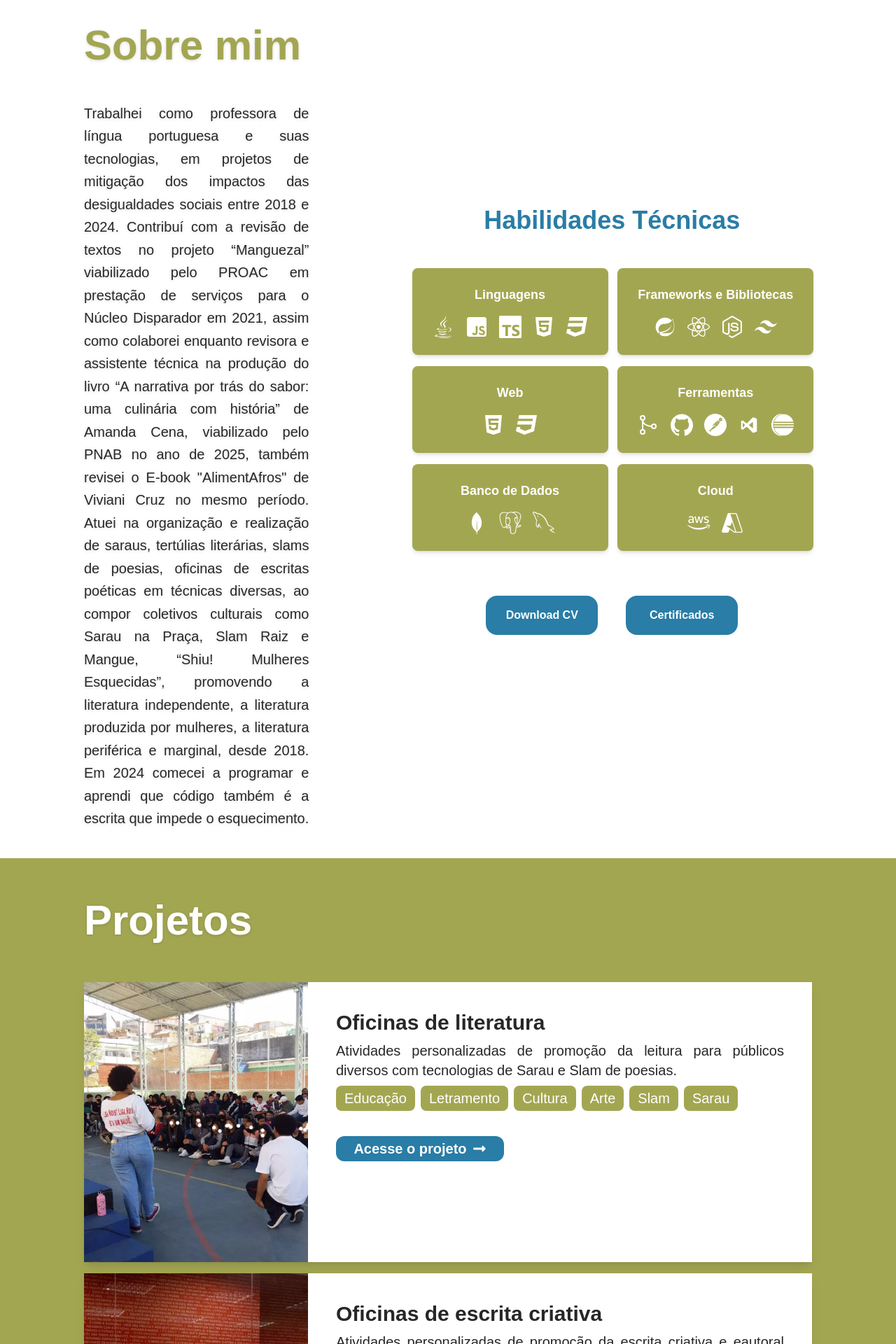
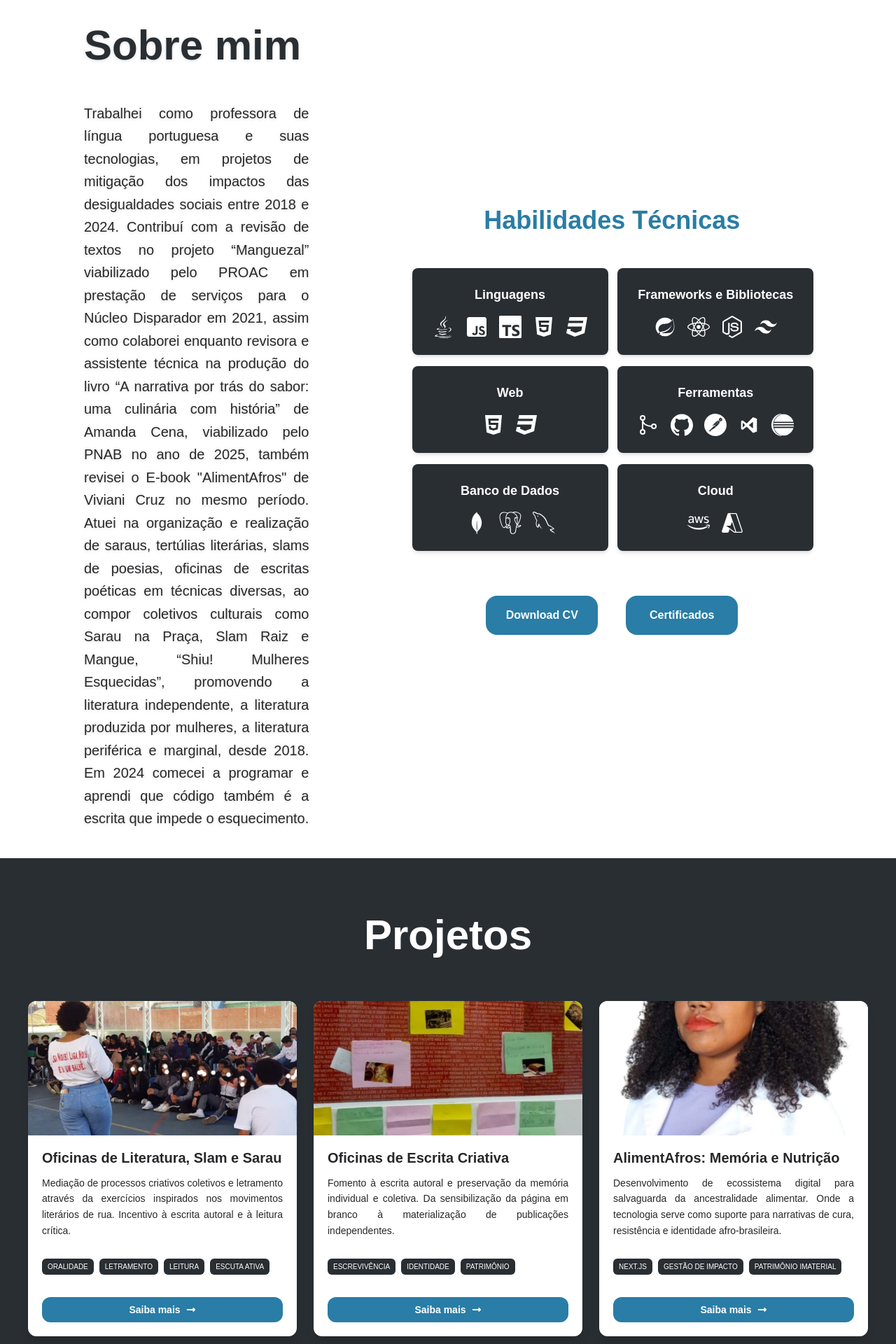
Before and after one commit to Irenita-Lopes/portfolio-irenita-lopes, a Next.js app: page / in a window 1280 px wide. Shown: the part 880-2800 px from the top of the page at 70% size. Built offline with nearby package versions, Linux system fonts and the light colour scheme.

Commit message:
criando seção de blog

```diff
--- a/src/app/screens/About/index.tsx
+++ b/src/app/screens/About/index.tsx
@@ -33,7 +33,7 @@ const About = () => {
             id="about"
         >
             <div className="w-full md:w-1/2 flex flex-col justify-center items-center md:items-start">
-                <h1 className="text-5xl md:text-6xl text-center mb-4 font-bold text-[#A3A651] leading-relaxed drop-shadow-sm md:text-left">
+                <h1 className="text-5xl md:text-6xl text-center mb-4 font-bold text-[#292E33] leading-relaxed drop-shadow-sm md:text-left">
                     Sobre mim
                 </h1>
                 <p className="mt-4 text-lg md:text-xl text-justify text-zinc-800 leading-relaxed drop-shadow-sm md:w-3/4">
@@ -51,7 +51,7 @@ const About = () => {
                 <h2 className="text-4xl mb-6 text-[#297DA6] font-bold">Habilidades Técnicas</h2>
 
                 <div className="text-white flex flex-col gap-4 md:grid md:grid-cols-2">
-                    <div className="card bg-[#a3a651] p-6 rounded-lg shadow-md w-70  flex flex-col items-center">
+                    <div className="card bg-[#292E33] p-6 rounded-lg shadow-md w-70  flex flex-col items-center">
                         <span className="text-lg font-semibold mb-2">Linguagens</span>
                         <div className="flex gap-4 mt-2">
                             <FaJava size={32} />
@@ -62,7 +62,7 @@ const About = () => {
                         </div>
                     </div>
 
-                    <div className="card bg-[#A3A651] p-6 rounded-lg shadow-md flex md:w-70 flex-col items-center">
+                    <div className="card bg-[#292E33] p-6 rounded-lg shadow-md flex md:w-70 flex-col items-center">
                         <span className="text-lg font-semibold mb-2">Frameworks e Bibliotecas</span>
                         <div className="flex gap-4 mt-2">
                             <BiLogoSpringBoot size={32} />
@@ -72,7 +72,7 @@ const About = () => {
                         </div>
                     </div>
 
-                    <div className="card bg-[#A3A651] p-6 rounded-lg shadow-md flex w-70 flex-col items-center">
+                    <div className="card bg-[#292E33] p-6 rounded-lg shadow-md flex w-70 flex-col items-center">
                         <span className="text-lg font-semibold mb-2">Web</span>
                         <div className="flex gap-4 mt-2">
                             <FaHtml5 size={32} />
@@ -80,7 +80,7 @@ const About = () => {
                         </div>
                     </div>
 
-                    <div className="card bg-[#A3A651] p-6 rounded-lg shadow-md w-70 flex flex-col items-center">
+                    <div className="card bg-[#292E33] p-6 rounded-lg shadow-md w-70 flex flex-col items-center">
                         <span className="text-lg font-semibold mb-2">Ferramentas</span>
                         <div className="flex gap-4 mt-2">
                             <IoGitMergeOutline size={32} />
@@ -92,7 +92,7 @@ const About = () => {
                     </div>
 
 
-                    <div className="card bg-[#A3A651] p-6 rounded-lg shadow-md w-70 flex flex-col items-center">
+                    <div className="card bg-[#292E33] p-6 rounded-lg shadow-md w-70 flex flex-col items-center">
                         <span className="text-lg font-semibold mb-2">Banco de Dados</span>
                         <div className="flex gap-4 mt-2">
                             <SiMongodb size={32} />
@@ -102,7 +102,7 @@ const About = () => {
                     </div>
 
 
-                    <div className="card bg-[#A3A651] p-6 rounded-lg shadow-md w-70 flex flex-col items-center">
+                    <div className="card bg-[#292E33] p-6 rounded-lg shadow-md w-70 flex flex-col items-center">
                         <span className="text-lg font-semibold mb-2">Cloud</span>
                         <div className="flex gap-4 mt-2">
                             <FaAws size={32} />
--- /dev/null
+++ b/src/app/screens/Blog/index.tsx
@@ -0,0 +1,44 @@
+"use client";
+import CardPost from "@/components/CardPost";
+
+const Blog = () => {
+    const posts = [
+        {
+            titulo: "Galeano e o Código: Por que a tecnologia precisa de poesia?",
+            resumo: "Reflexões sobre como codar também é poesia.",
+            data: "Fev, 2026",
+            categoria: "Artigo",
+            slug: "galeano-e-o-codigo"
+        },
+        {
+            titulo: "Escrevivência Digital: Relato da última oficina",
+            resumo: "Prestação de serviços para o coletivo Enredo, colaboração com oficinar literárias para facilitar a construção de narrativas.",
+            data: "fev, 2026",
+            categoria: "Relato",
+            slug: "escrevivencia-digital"
+        }
+    ];
+
+    return (
+        <section className="min-h-screen bg-[#292E33] py-20" id="blog">
+            <div className="max-w-7xl mx-auto px-4 md:px-10">
+                <div className="mb-16">
+                    <h1 className="text-5xl md:text-6xl font-bold text-white mb-4">
+                        ???????
+                    </h1>
+                    <p className="text-[#A3A651] font-medium tracking-wide italic">
+                        ???????
+                    </p>
+                </div>
+
+                <div className="grid grid-cols-1 md:grid-cols-3 gap-8">
+                    {posts.map((post) => (
+                        <CardPost key={post.slug} {...post} />
+                    ))}
+                </div>
+            </div>
+        </section>
+    );
+};
+
+export default Blog;
--- a/src/app/screens/CertificatesPage/page.tsx
+++ b/src/app/screens/CertificatesPage/page.tsx
@@ -182,7 +182,7 @@ const Certificates = () => {
     };
 
     return (
-        <section className="min-h-screen px-4 py-10 md:py-20 md:px-16 bg-[#A3A651]" id="certificates">
+        <section className="min-h-screen px-4 py-10 md:py-20 md:px-16 bg-[#292E33]" id="certificates">
             <h1 className="text-4xl md:text-5xl text-center mb-10 text-white font-semibold">
                 Meus Certificados
             </h1>
--- a/src/app/screens/HomePage/index.tsx
+++ b/src/app/screens/HomePage/index.tsx
@@ -6,7 +6,7 @@ import Link from "next/link";
 const HomePage = () => {
     return (
         <section
-            className="min-h-screen px-4 py-10 md:py-20 md:px-16 flex flex-col md:flex-row items-center justify-center gap-10 bg-[#A3A651]"
+            className="min-h-screen px-4 py-10 md:py-20 md:px-16 flex flex-col md:flex-row items-center justify-center gap-10 bg-[#292E33]"
             id="home"
         >
             <figure className="md:w-[30%] h-auto flex justify-center items-center">
--- a/src/app/screens/ProjectsPage/index.tsx
+++ b/src/app/screens/ProjectsPage/index.tsx
@@ -8,70 +8,72 @@ import pancs from "@/assets/pancs.png";
 import CardProjeto from "@/components/CardProjeto";
 const ProjectsPage = () => {
     return (
-        <section
-            className="min-h-screen bg-[#A3A651]"
-            id="projects"
-        >  <h1 className="text-5xl md:text-6xl text-center md:px-30 my-10 font-bold text-white leading-relaxed drop-shadow-sm md:text-left">
+        <section className="min-h-screen bg-[#292E33] py-20" id="projects">
+    <h1 className="text-5xl md:text-6xl text-center mb-16 font-bold text-white">
         Projetos
     </h1>
-            <div className="w-full h-full flex flex-col gap-4 px-4 md:px-30 mb-4">
+            <div className="max-w-7xl mx-auto px-4 md:px-10 grid grid-cols-1 md:grid-cols-3 gap-6">
 
     <CardProjeto
-                    titulo="Oficinas de literatura"
-                    detalhes="Atividades personalizadas de promoção da leitura para públicos diversos com tecnologias de Sarau e Slam de poesias."
-                    tecnologias={["Educação", "Letramento", "Cultura", "Arte", "Slam", "Sarau"]}
+        titulo="Oficinas de Literatura, Slam e Sarau"
+        detalhes="Mediação de processos criativos coletivos e letramento através da exercícios inspirados nos movimentos literários de rua. Incentivo à escrita autoral e à leitura crítica."
+        tecnologias={["Oralidade", "Letramento", "Leitura", "Escuta Ativa"]}
         imagem={oficinaSlam}
         link="https://www.linkedin.com/posts/irenita-ferreira-lopes_a-amanda-cena-fala-que-meu-perfil-nessa-rede-activity-7425301199228407808-KLVl/?utm_source=share&utm_medium=member_desktop&rcm=ACoAAB1SdR0BLMxObrIu_l4T1s7Z4ixIS0M-fKs"
     />
 
     <CardProjeto
-                    titulo="Oficinas de escrita criativa"
-                    detalhes="Atividades personalizadas de promoção da escrita criativa e eautoral para públicos diversos, com tecnologias da literatura periférica."
-                    tecnologias={["Educação", "Escrita", "Cultura", "Arte", "Escrevivência", "Poesia", "Zine"]}
+        titulo="Oficinas de Escrita Criativa"
+        detalhes="Fomento à escrita autoral e preservação da memória individual e coletiva. Da sensibilização da página em branco à materialização de publicações independentes."
+        tecnologias={["Escrevivência", "Identidade", "Patrimônio"]}
         imagem={oficinaPoesia}
         link="https://www.linkedin.com/posts/irenita-ferreira-lopes_a-amanda-cena-fala-que-meu-perfil-nessa-rede-activity-7425301199228407808-KLVl/?utm_source=share&utm_medium=member_desktop&rcm=ACoAAB1SdR0BLMxObrIu_l4T1s7Z4ixIS0M-fKs"
     />
 
     <CardProjeto
-                    titulo="AlimentAfros"
-                    detalhes="Modelo de portfólio com landing page personalizada de salvaguarda da memória alimentar e nutricional de base ancestral, para Viviani Cruz."
-                    tecnologias={["Next.js", "React", "TypeScript"]}
+        titulo="AlimentAfros: Memória e Nutrição"
+        detalhes="Desenvolvimento de ecossistema digital para salvaguarda da ancestralidade alimentar.
+                Onde a tecnologia serve como suporte para narrativas de cura, resistência e identidade afro-brasileira."
+        tecnologias={["Next.js", "Gestão de Impacto", "Patrimônio Imaterial"]}
         imagem={VivianiCruz}
         link="https://alimentafros.vercel.app"
     />
 
     <CardProjeto
         titulo="Não Jogue Fora"
-                    detalhes="Modelo de campanha com landing page para divulgação de logística reversa."
-                    tecnologias={["Next.js", "React", "TypeScript"]}
+        detalhes="Interface digital para campanhas de sustentabilidade e logística reversa.
+        Solução focada na conscientização ambiental e na democratização do acesso a informações sobre descarte consciente."
+        tecnologias={["Next.js", "Educação Ambiental", "Tech for Good"]}
         imagem={educacaoAmbiental}
         link="https://nao-jogue-fora.vercel.app"
     />
 
     <CardProjeto
         titulo="Kibebelu"
-                    detalhes="Modelo comercial de landing page de restaurante gastronomia territorial (produto fictício)."
-                    tecnologias={["Next.js", "React", "TypeScript"]}
+        detalhes="Simulação de presença digital para gastronomia de base territorial
+        Foco na valorização dos sabores locais e na estruturação da identidade visual de negócios periféricos."
+        tecnologias={["Next.js", "Economia Solidária", "UX Afetiva"]}
         imagem={taioba}
         link="https://kibebelu.vercel.app"
     />
 
     <CardProjeto
-                    titulo="Jogo dos pássaros"
-                    detalhes="Projeto de gamificação para a preservação do patrimônio natural da fauna paulistana."
-                    tecnologias={["React", "HTML", "JavaScript", "CSS"]}
+        titulo="Gamificação: Fauna Paulistana"
+        detalhes="Desenvolvimento de ferramenta lúdica para promoção do patrimônio natural.
+        O 'Jogo dos Pássaros' resgata a figura de uma fauna paulistana."
+        tecnologias={["React", "Educação Ambiental", "Gamificação"]}
         imagem={passaros}
         link="https://jogo-passarinhos.vercel.app"
     />
 
     <CardProjeto
-                    titulo="PANCS"
-                    detalhes="Landing page para o projeto de divulgação de plantas alimentícias não convencionais."
-                    tecnologias={["React", "HTML", "JavaScript", "CSS"]}
+        titulo="Portal PANCS"
+        detalhes="Repositório digital sobre Plantas Alimentícias Não Convencionais.
+        Focado na difusão de saberes sobre biodiversidade e segurança alimentar."
+        tecnologias={["React", "Segurança Alimentar", "Acessibilidade"]}
         imagem={pancs}
         link="https://pancs.vercel.app"
     />
-
 
 </div>
         </section>
--- /dev/null
+++ b/src/components/CardPost/index.tsx
@@ -0,0 +1,41 @@
+import Link from "next/link";
+
+export interface ICardPostProps {
+    titulo: string;
+    resumo: string;
+    data: string;
+    categoria: string;
+    slug: string;
+}
+
+const CardPost: React.FC<ICardPostProps> = ({ titulo, resumo, data, categoria, slug }) => {
+    return (
+        <div className="w-full flex flex-col bg-white shadow-lg rounded-xl overflow-hidden border-t-4 border-[#297DA6]">
+            <div className="p-6 flex flex-col h-full">
+                <div className="flex justify-between items-center mb-3">
+                    <span className="text-[10px] uppercase tracking-widest font-bold text-[#A3A651]">
+                        {categoria}
+                    </span>
+                    <span className="text-xs text-zinc-400">{data}</span>
+                </div>
+
+                <h2 className="text-xl font-semibold text-zinc-800 mb-3 leading-tight">
+                    {titulo}
+                </h2>
+
+                <p className="text-sm text-zinc-600 text-justify line-clamp-4 mb-6">
+                    {resumo}
+                </p>
+
+                <Link
+                    href={`/blog/${slug}`}
+                    className="mt-auto text-[#297DA6] font-bold text-sm hover:text-[#A3A651] transition-colors flex items-center gap-1"
+                >
+                    Ler anotação <span>→</span>
+                </Link>
+            </div>
+        </div>
+    );
+};
+
+export default CardPost;
--- a/src/components/CardProjeto/index.tsx
+++ b/src/components/CardProjeto/index.tsx
@@ -18,30 +18,33 @@ const CardProjeto: React.FC<ICardProjetoProps> = ({
     link,
 }) => {
     return (
-		<div className="w-full h-full md:h-[50vh] flex flex-col md:flex-row items-center justify-center shadow-lg">
+
+        <div className="w-full flex flex-col shadow-lg rounded-xl overflow-hidden bg-white">
+
+            <div className="relative w-full h-48">
                 <Image
-				className="w-full h-auto md:w-auto md:h-full object-cover"
+                    className="object-cover w-full h-full"
                     src={imagem}
                     alt={`Imagem do projeto ${titulo}`}
+                    fill
                     priority
-				width={400}
-				height={300}
                 />
+            </div>
 
-			<div className="w-full md:h-full p-4 md:p-10 flex flex-col gap-2 bg-white text-lg md:text-xl text-justify text-zinc-800">
-				<h1 className="text-3xl font-semibold">
+            <div className="flex flex-col flex-grow p-5 gap-3 text-zinc-800">
+                <h1 className="text-xl font-semibold leading-tight">
                     {titulo}
                 </h1>
 
-				<p className="text-md">
+                <p className="text-sm text-justify leading-relaxed line-clamp-5">
                     {detalhes}
                 </p>
 
-				<div className="flex flex-wrap gap-2">
+                <div className="flex flex-wrap gap-2 mt-auto pt-4">
                     {tecnologias.map((tec) => (
                         <span
                             key={tec}
-							className="px-3 py-1 rounded-lg bg-[#A3A651] text-white"
+                            className="px-2 py-1 rounded-md bg-[#292E33] text-white text-[10px] uppercase font-medium"
                         >
                             {tec}
                         </span>
@@ -50,9 +53,10 @@ const CardProjeto: React.FC<ICardProjetoProps> = ({
 
                 <Link
                     href={link}
-					className="w-60 md:mt-7 flex items-center justify-center gap-2 bg-[#297DA6] py-1 rounded-xl text-center text-white hover:bg-[#A3A651] font-bold font-default"
+                    target="_blank"
+                    className="w-full mt-5 flex items-center justify-center gap-2 bg-[#297DA6] py-2 rounded-xl text-center text-white font-bold text-sm"
                 >
-					<span>Acesse o projeto</span>
+                    <span>Saiba mais</span>
                     <FaLongArrowAltRight />
                 </Link>
             </div>
--- a/src/components/ServicesCard/index.tsx
+++ b/src/components/ServicesCard/index.tsx
@@ -39,7 +39,7 @@ const ServicesCard: React.FC<IServicesCard> = ({
                 <button
                     title="Saiba mais"
                     onClick={onClick}
-                    className='bg-[#A3A651] hover:bg-[#297DA6] text-white font-bold py-2 px-4 rounded-xl mt-4'
+                    className='bg-[#292E33] hover:bg-[#297DA6] text-white font-bold py-2 px-4 rounded-xl mt-4'
                 >
                     <RiSearchLine size={20} />
                 </button>
```
Also changed, not shown: src/app/screens/Contact/index.tsx (+4 -4 lines), src/components/Navbar/index.tsx (+22 -12 lines). Lines whose indentation alone changed are shown as unchanged.
